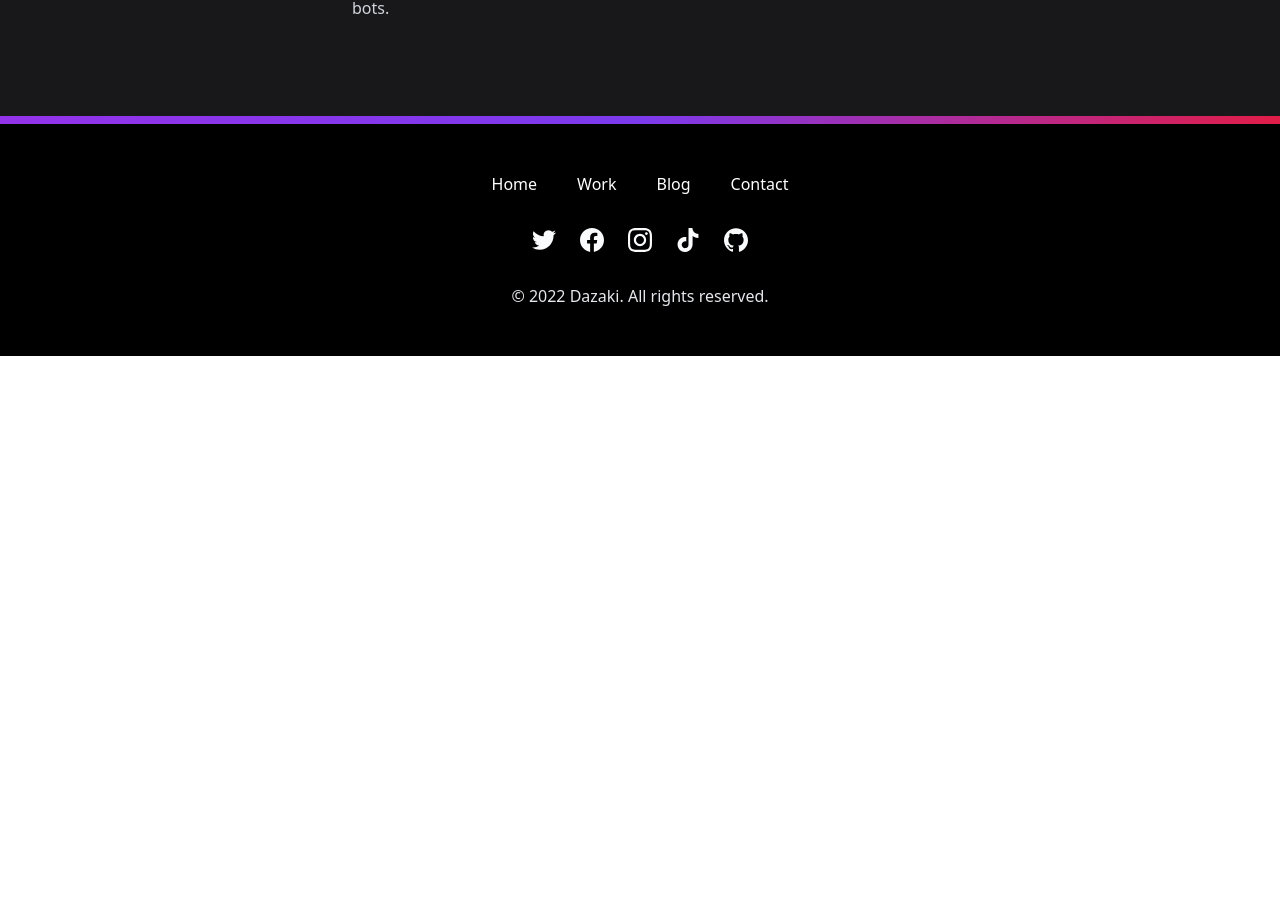
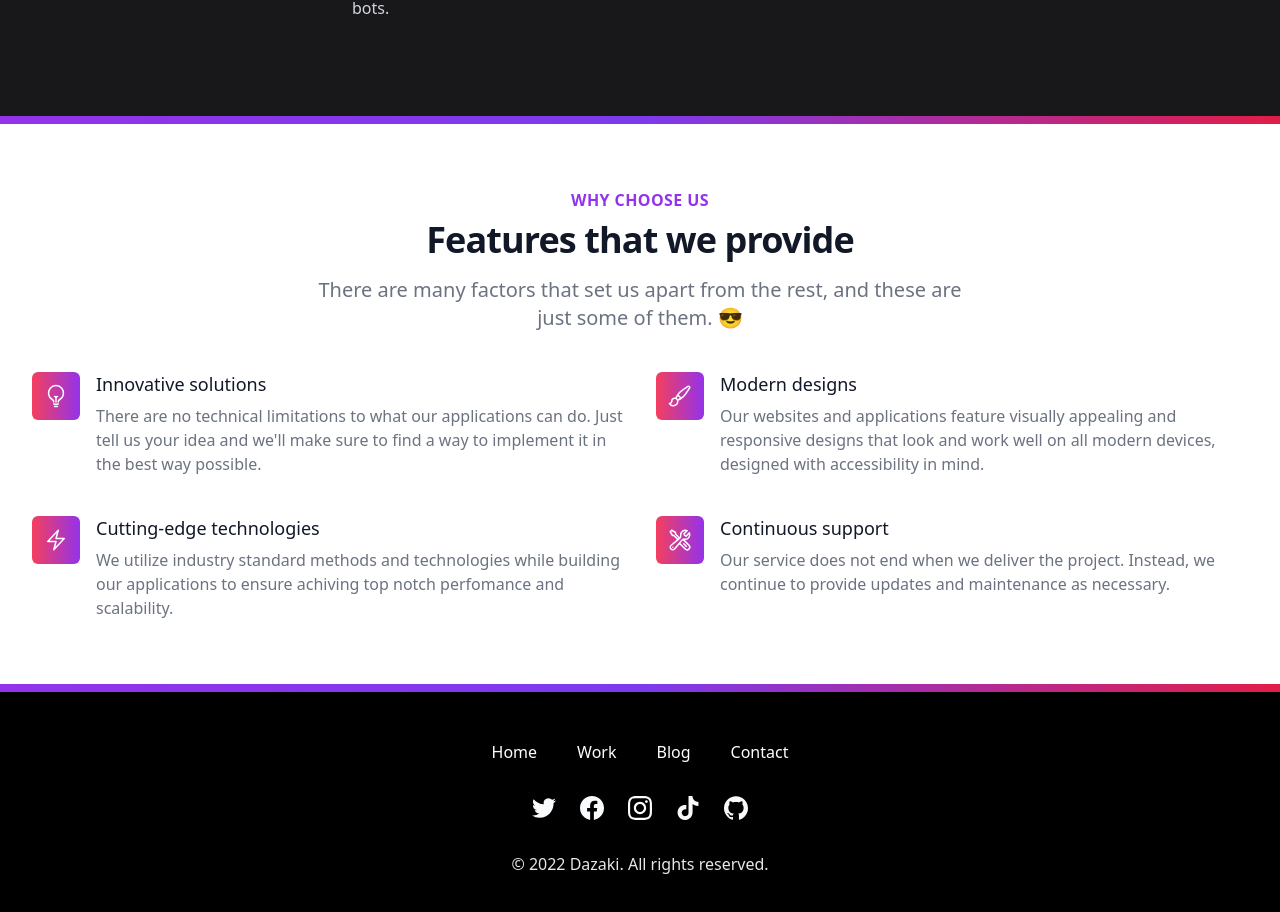
Before and after one commit to aymanoid/dazaki-web, a Next.js app: page / in a window 1280 px wide. Shown: the part 1860-2772 px from the top of the page. Before the commit the page ends 2216 px from the top, so only its background shows below. Built offline with nearby package versions, Linux system fonts and the light colour scheme.

Commit message:
implement features section

```diff
--- /dev/null
+++ b/src/components/home/FeaturesSection.jsx
@@ -0,0 +1,44 @@
+import featuresData from "@/data/home/features-data";
+
+const FeaturesSection = () => {
+  return (
+    <section className="bg-white py-16">
+      <div className="mx-auto max-w-7xl px-4 sm:px-6 lg:px-8">
+        <div className="lg:text-center">
+          <h2 className="text-base font-semibold uppercase tracking-wide text-purple-600">
+            Why choose us
+          </h2>
+          <p className="mt-2 text-3xl font-extrabold leading-8 tracking-tight text-gray-900 sm:text-4xl">
+            Features that we provide
+          </p>
+          <p className="mt-4 max-w-2xl text-xl text-gray-500 lg:mx-auto">
+            There are many factors that set us apart from the rest, and these
+            are just some of them. 😎
+          </p>
+        </div>
+
+        <div className="mt-10">
+          <dl className="space-y-10 md:grid md:grid-cols-2 md:gap-x-8 md:gap-y-10 md:space-y-0">
+            {featuresData.map((feature) => (
+              <div key={feature.name} className="relative">
+                <dt>
+                  <div className="absolute flex h-12 w-12 items-center justify-center rounded-md bg-gradient-to-r from-rose-500 to-purple-600 text-white">
+                    <feature.icon className="h-6 w-6" aria-hidden="true" />
+                  </div>
+                  <p className="ml-16 text-lg font-medium leading-6 text-gray-900">
+                    {feature.name}
+                  </p>
+                </dt>
+                <dd className="mt-2 ml-16 text-base text-gray-500">
+                  {feature.description}
+                </dd>
+              </div>
+            ))}
+          </dl>
+        </div>
+      </div>
+    </section>
+  );
+};
+
+export default FeaturesSection;
--- /dev/null
+++ b/src/data/home/features-data.js
@@ -0,0 +1,37 @@
+import {
+  LightBulbIcon,
+  PaintBrushIcon,
+  BoltIcon,
+  WrenchScrewdriverIcon,
+} from "@heroicons/react/24/outline";
+
+const featuresData = [
+  {
+    name: "Innovative solutions",
+    description:
+      "There are no technical limitations to what our applications can do. Just tell us your idea and we'll make sure to find a way to implement it in the best way possible.",
+    icon: LightBulbIcon,
+  },
+  {
+    name: "Modern designs",
+    description:
+      "Our websites and applications feature visually appealing and responsive designs that look and work well on all modern devices, designed with accessibility in mind.",
+    icon: PaintBrushIcon,
+  },
+  {
+    name: "Cutting-edge technologies",
+    description:
+      "We utilize industry standard methods and technologies while building our applications to ensure achiving top notch perfomance and scalability.",
+    icon: BoltIcon,
+  },
+  {
+    name: "Continuous support",
+    description:
+      "Our service does not end when we deliver the project. Instead, we continue to provide updates and maintenance as necessary.",
+    icon: WrenchScrewdriverIcon,
+  },
+];
+
+//    "Lorem ipsum, dolor sit amet consectetur adipisicing elit. Maiores impedit perferendis suscipit eaque, iste dolor cupiditate blanditiis ratione.",
+
+export default featuresData;
--- a/src/pages/index.jsx
+++ b/src/pages/index.jsx
@@ -3,6 +3,7 @@
 import FirstSection from "@/components/home/FirstSection";
 import HeroSection from "@/components/home/HeroSection";
 import ServicesSection from "@/components/home/ServicesSection";
+import FeaturesSection from "@/components/home/FeaturesSection";
 import { NextSeo } from "next-seo";
 
 const Home = () => {
@@ -18,6 +19,8 @@
         <FirstSection />
         <div className="bg-gradient-to-r from-purple-600 via-violet-600 to-rose-600 p-1" />
         <ServicesSection />
+        <div className="bg-gradient-to-r from-purple-600 via-violet-600 to-rose-600 p-1" />
+        <FeaturesSection />
         <ConstrBanner />
       </Layout>
     </>
```
